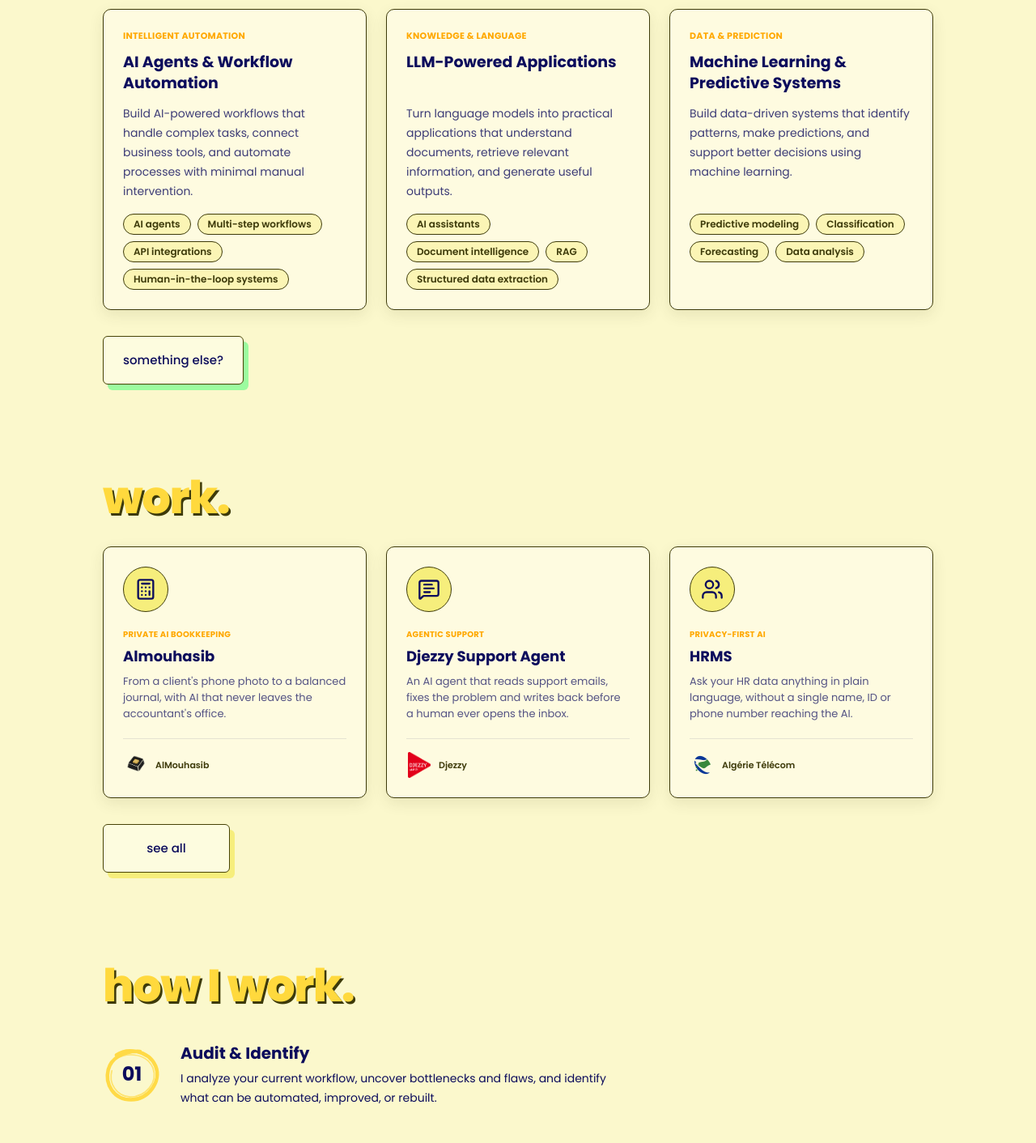
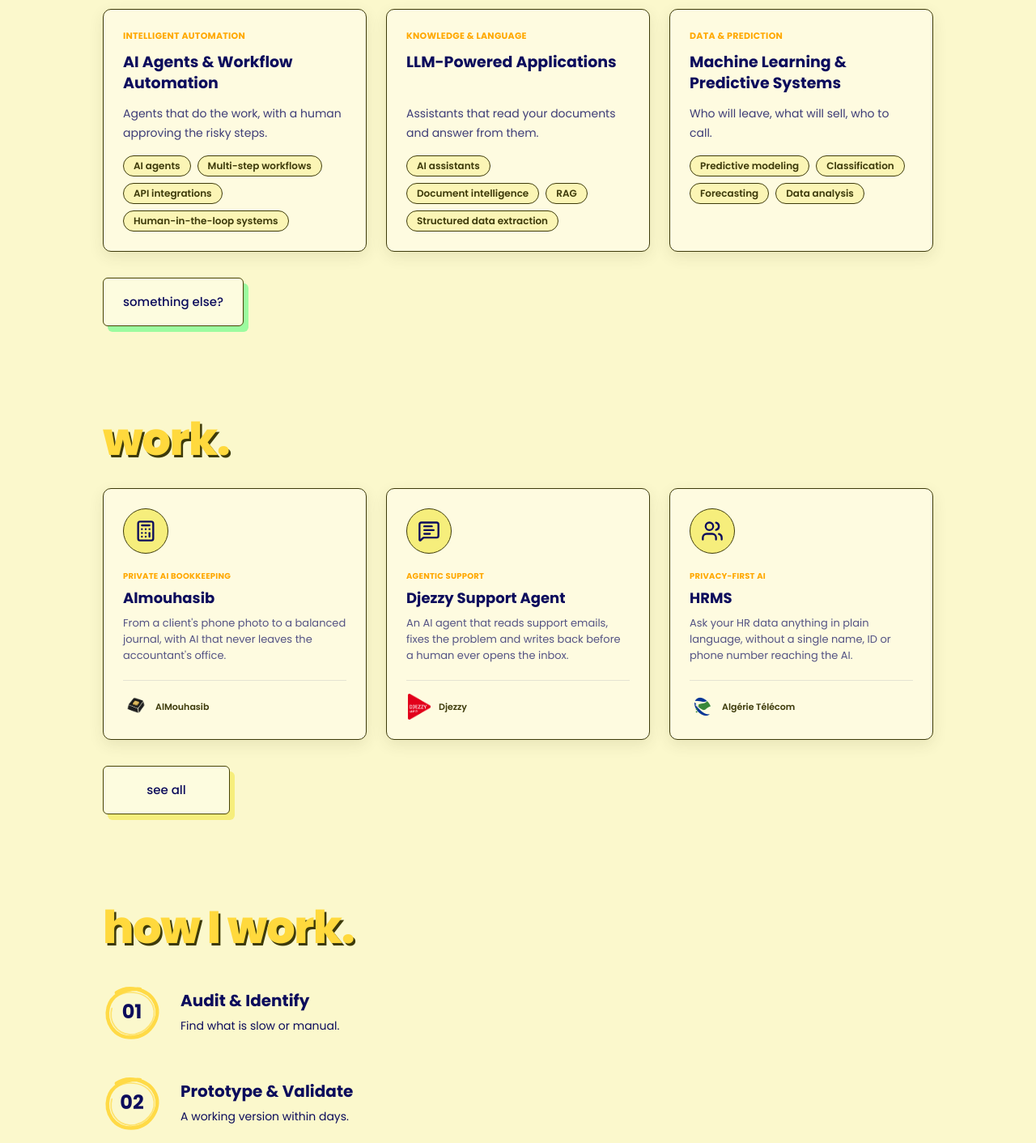
Before and after one commit to nacermissouni23/portfolio, a Next.js app: page / in a window 1280 px wide. Shown: the part 1120-2532 px from the top of the page at 81% size. Built offline with nearby package versions, Linux system fonts and the light colour scheme.

Commit message:
less bla bla

```diff
--- a/app/globals.css
+++ b/app/globals.css
@@ -15,8 +15,15 @@
 
 html {
   scroll-behavior: smooth;
-  /* Height of the sticky header, kept up to date by Header.tsx. */
-  scroll-padding-top: var(--header-h, 72px);
+  /* Height of the sticky header. Header.tsx refines the value once mounted;
+     the fallbacks match its rendered height so the first hash scroll is exact. */
+  scroll-padding-top: var(--header-h, 73px);
+}
+
+@media (min-width: 768px) {
+  html {
+    scroll-padding-top: var(--header-h, 97px);
+  }
 }
 
 body {
--- a/app/page.tsx
+++ b/app/page.tsx
@@ -23,7 +23,7 @@ const services = [
   {
     eyebrow: "Intelligent automation",
     title: "AI Agents & Workflow Automation",
-    body: "Build AI-powered workflows that handle complex tasks, connect business tools, and automate processes with minimal manual intervention.",
+    body: "Agents that do the work, with a human approving the risky steps.",
     tags: [
       "AI agents",
       "Multi-step workflows",
@@ -34,7 +34,7 @@ const services = [
   {
     eyebrow: "Knowledge & language",
     title: "LLM-Powered Applications",
-    body: "Turn language models into practical applications that understand documents, retrieve relevant information, and generate useful outputs.",
+    body: "Assistants that read your documents and answer from them.",
     tags: [
       "AI assistants",
       "Document intelligence",
@@ -45,7 +45,7 @@ const services = [
   {
     eyebrow: "Data & prediction",
     title: "Machine Learning & Predictive Systems",
-    body: "Build data-driven systems that identify patterns, make predictions, and support better decisions using machine learning.",
+    body: "Who will leave, what will sell, who to call.",
     tags: [
       "Predictive modeling",
       "Classification",
@@ -67,17 +67,17 @@ const steps = [
   {
     n: "01",
     title: "Audit & Identify",
-    body: "I analyze your current workflow, uncover bottlenecks and flaws, and identify what can be automated, improved, or rebuilt.",
+    body: "Find what is slow or manual.",
   },
   {
     n: "02",
     title: "Prototype & Validate",
-    body: "I build a working prototype quickly so you can test it, share feedback, and help shape the solution before full development.",
+    body: "A working version within days.",
   },
   {
     n: "03",
     title: "Build & Deliver",
-    body: "I turn the validated prototype into a complete solution, refining its functionality, reliability, and integration with your workflow.",
+    body: "Then make it reliable.",
   },
 ];
 
--- a/app/work/page.tsx
+++ b/app/work/page.tsx
@@ -15,11 +15,7 @@ export default function WorkPage() {
       <h1 className="mt-10 text-[72px] font-extrabold leading-none tracking-tight title-sun sm:text-[80px]">
         work.
       </h1>
-      <p className="mt-9 max-w-[680px] text-[18px] leading-[30px] sm:text-[20px]">
-        A few things I&apos;ve built, grouped by what they do. Pick a category
-        to dive in.
-      </p>
-      <div className="mt-9 grid gap-6 md:grid-cols-3">
+      <div className="mt-10 grid gap-6 md:grid-cols-3">
         {categories.map((c) => (
           <Link
             key={c.slug}
```
